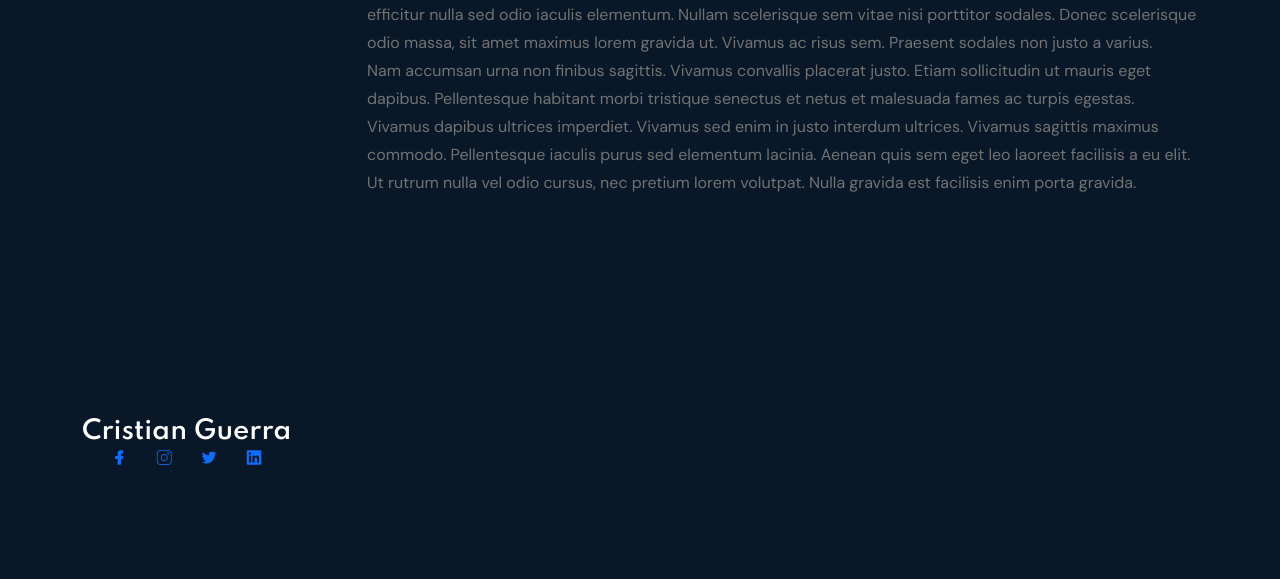
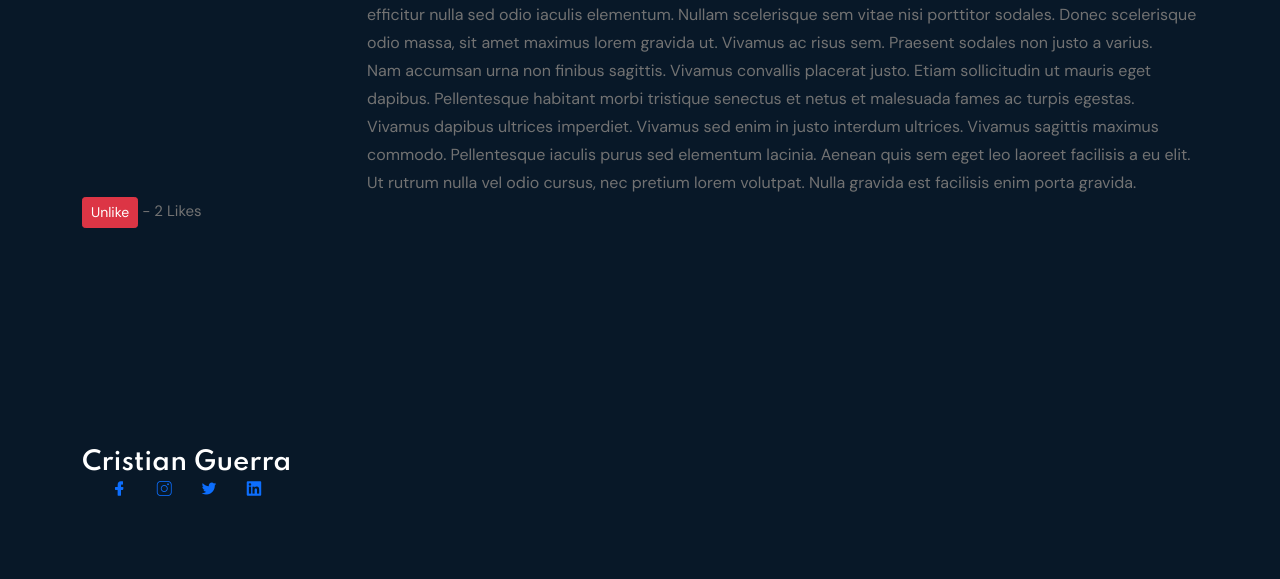
Before and after one commit to CristiannGuerra/GreenBlog, a Django app: page /article/1 in a window 1280 px wide. Shown: the part 1394-1973 px from the top of the page. Run offline with Django 3.2, Linux system fonts and the light colour scheme; a user stored in the database is signed in; data comes from the database, SQL or seed files in the repository; both versions use the stored data as it was after the commit; data that the repository does not hold is empty; some libraries are stand-ins or nearby versions.

Commit message:
Like button

```diff
--- a/mainapp/models.py
+++ b/mainapp/models.py
@@ -15,6 +15,10 @@ class Post(models.Model):
     preview = RichTextField(blank=True, null=True) # O podemos usar un filtro en el html e.g. {{post.body|slice:'125'}}
     post_date = models.DateTimeField(auto_now_add=True)
     category = models.CharField(max_length=255)
+    likes = models.ManyToManyField(User, related_name= 'blog_posts')
+
+    def total_likes(self):
+        return self.likes.count()
 
     def __str__(self):
         return self.title + ' | ' + str(self.author) #Para mostrar el titulo y el autor
--- a/mainapp/templates/article_details.html
+++ b/mainapp/templates/article_details.html
@@ -144,6 +144,17 @@
                 <!--DESAROLLO-->
                 <p> {{post.body|safe}} </p>
             </div>
+            {% if user.is_authenticated %}
+            <div>
+                <form action= "{% url 'like_post' post.pk %}" method='POST'>
+                    {% csrf_token %}
+                    {% if liked %}
+                    <button type='submit', name='post_id', value= "{{post.id}}", class='btn btn-danger btn-sm' > Unlike </button> - {{total_likes}} Likes
+                    {% else %}
+                    <button type='submit', name='post_id', value= "{{post.id}}", class='btn btn-primary btn-sm' > Like </button> - {{total_likes}} Likes
+                    {% endif %}
+                </form>
+            {% endif %}
         </div>
     </div>
 </section>
--- a/mainapp/urls.py
+++ b/mainapp/urls.py
@@ -15,7 +15,7 @@ Including another URLconf
 """
 from django.contrib import admin
 from django.urls import path
-from .views import HomeView, ArticleDetailView, AddPostView, UpdatePostView, DeletePostView, AddCommentView, CategoryView, DateView
+from .views import HomeView, ArticleDetailView, AddPostView, UpdatePostView, DeletePostView, AddCommentView, CategoryView, DateView, LikeView
 
 urlpatterns = [
     path('admin/', admin.site.urls),
@@ -27,4 +27,5 @@ urlpatterns = [
     path("article/<int:pk>/comment/", AddCommentView.as_view(), name="add_comment"),
     path("category/<str:category>/", CategoryView, name="category"),
     path('filtered-posts/<str:desc>/', DateView, name='posts'),
+    path('like/<int:pk>', LikeView, name='like_post')
 ]
--- a/mainapp/views.py
+++ b/mainapp/views.py
@@ -1,10 +1,11 @@
 from django.db import models
 from django.db.models.query import QuerySet
-from django.shortcuts import render
+from django.shortcuts import render, get_object_or_404
 from django.views.generic import ListView, DetailView, CreateView, UpdateView, DeleteView
 from .models import Post, Comment, Category
 from .forms import PostForm, EditForm, CommentForm
-from django.urls import reverse_lazy
+from django.urls import reverse_lazy, reverse
+from django.http import HttpResponseRedirect
 
 # Create your views here.
 
@@ -22,6 +23,21 @@ class HomeView(ListView):
 class ArticleDetailView(DetailView):
     model = Post
     template_name = 'article_details.html'
+
+    def get_context_data(self, *args, **kwargs):
+        cat_menu = Category.objects.all()
+        context = super(ArticleDetailView, self).get_context_data(*args, **kwargs)
+        #Likes:
+        like_object = get_object_or_404(Post, id=self.kwargs['pk'])
+        total_likes = like_object.total_likes()
+        liked = False
+        if like_object.likes.filter(id=self.request.user.id).exists():
+            liked = True
+        #Context Dict:
+        context['cat_menu'] = cat_menu
+        context['total_likes'] = total_likes
+        context['liked']= liked
+        return context
 
 class AddPostView(CreateView):
     model = Post
@@ -78,6 +94,18 @@ def DateView(request, desc):
         'date_posts': date_posts
     })
 
+def LikeView(request, pk):
+    post = get_object_or_404(Post, id=request.POST.get('post_id'))
+    liked = False
+    if post.likes.filter(id=request.user.id).exists():
+        post.likes.remove(request.user)
+        liked = False
+    else:
+        post.likes.add(request.user)
+        liked = True
+    return HttpResponseRedirect(reverse('article', args=[str(pk)]))
+
+
 
 '''podria cambiar DateView por un filtro llamado SortView(request,*args,**kwargs)
 el cual tome el argumento y lo pase como query dentro de order_by('algo')
```
Also changed, not shown: db.sqlite3, mainapp/migrations/0009_post_likes.py (added).
